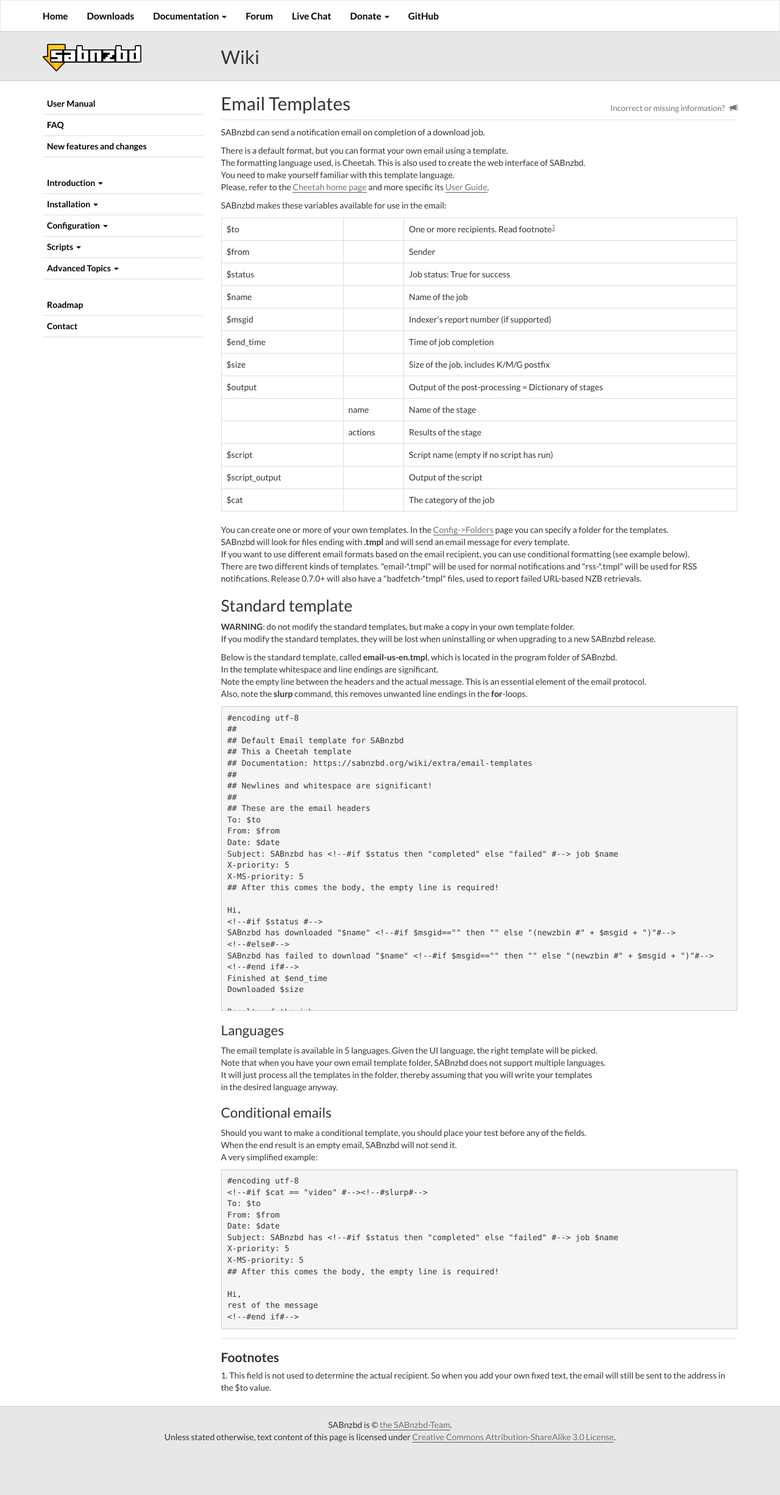
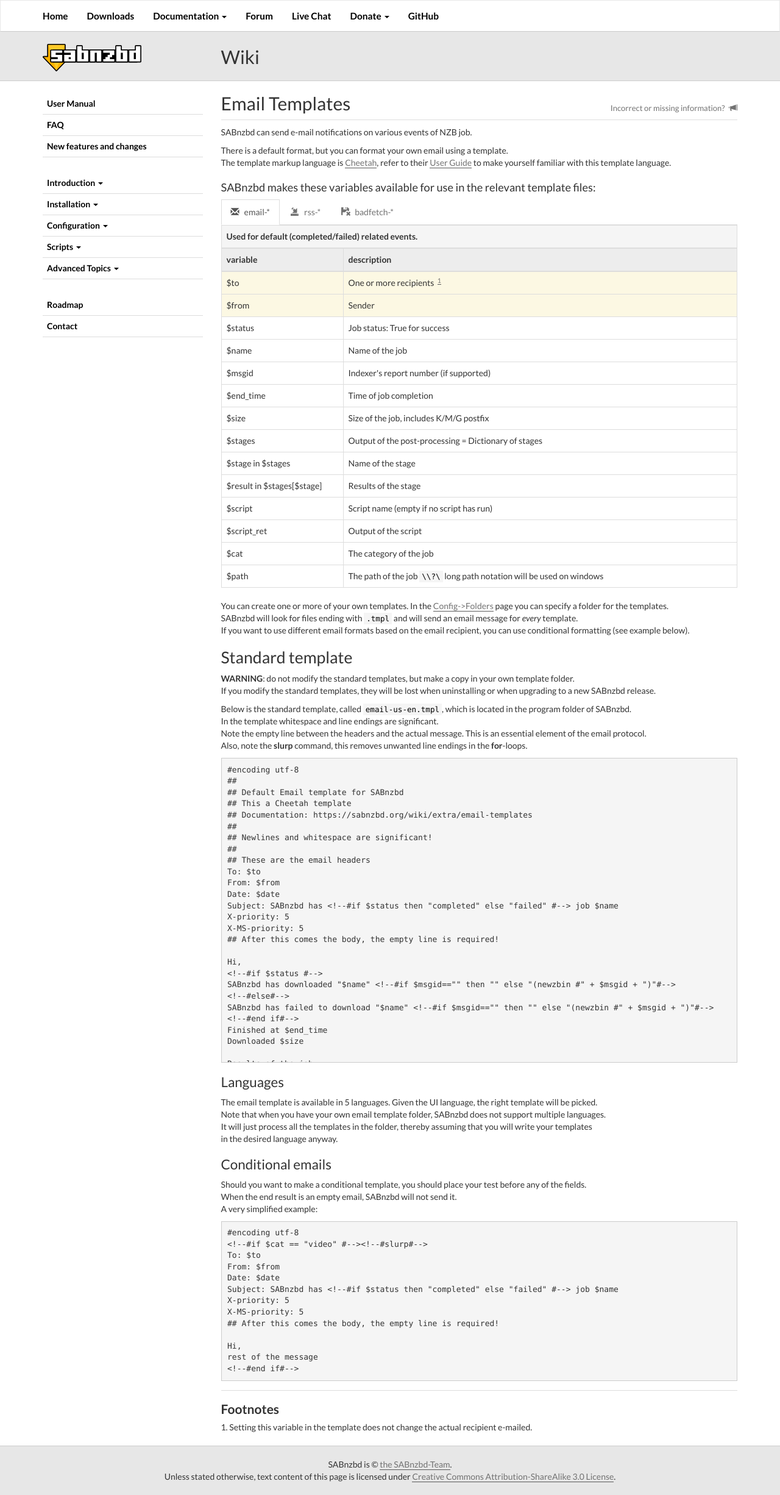
Before and after one commit to sabnzbd/sabnzbd.github.io, a Jekyll site: the page built from wiki/extra/email-templates.html, in a window 1280 px wide. Shown: the whole page at 61% size. Built offline with Jekyll 4.4.1, drawn with Linux system fonts in a browser that asks for light colours; before the commit the page ends 2387 px from its top, so only the background shows below that.

Commit message:
Added tables for each template and moved them to a tab layout to save space. Cleaned up some minor text and fix broken URLs.

```diff
--- a/wiki/extra/email-templates.html
+++ b/wiki/extra/email-templates.html
@@ -1,92 +1,175 @@
 ---
 title: Email Templates
 ---
-<p>SABnzbd can send a notification email on completion of a download job.</p>
+<p>SABnzbd can send e-mail notifications on various events of NZB job.</p>
 <p>There is a default format, but you can format your own email using a template.<br>
-    The formatting language used, is Cheetah. This is also used to create the web interface of SABnzbd.<br>
-    You need to make yourself familiar with this template language.<br>
-    Please, refer to the <a href="http://www.cheetahtemplate.org/index.html" target="_blank">Cheetah home page</a> and more specific its <a href="http://www.cheetahtemplate.org/docs/users_guide_html" target="_blank">User Guide</a>.
+   The template markup language is <a href="http://cheetahtemplate.org/" target="_blank">Cheetah</a>, refer to their <a href="http://cheetahtemplate.org/users_guide/index.html" target="_blank">User Guide</a> to make yourself familiar with this template language.
 </p>
-<p>SABnzbd makes these variables available for use in the email:</p>
+
+<h3>SABnzbd makes these variables available for use in the relevant template files:</h3>
+<div>
+  <ul class="nav nav-tabs" role="tablist">
+    <li role="presentation" class="active"><a href="#templateEmail" aria-controls="templateEmail" role="tab" data-toggle="tab"><span class="glyphicon glyphicon-envelope" aria-hidden="true"></span>&nbsp;&nbsp; email-*</a></li>
+    <li role="presentation"><a href="#templateRss" aria-controls="templateRss" role="tab" data-toggle="tab"><span class="glyphicon glyphicon-import" aria-hidden="true"></span>&nbsp;&nbsp; rss-*</a></li>
+    <li role="presentation"><a href="#templateBadFetch" aria-controls="templateBadFetch" role="tab" data-toggle="tab"><span class="glyphicon glyphicon-floppy-remove" aria-hidden="true"></span>&nbsp;&nbsp; badfetch-*</a></li>
+  </ul>
+
+  <div class="tab-content">
+    <div role="tabpanel" class="tab-pane active" id="templateEmail">
         <table class="table table-bordered table-hover">
-    <tbody>
-        <tr>
-            <td>$to</td>
-            <td></td>
-            <td>One or more recipients. Read footnote<sup class="footnoteref"><a id="footnoteref-1" href="#footnote-1">1</a></sup></td>
+            <thead>
+                <tr class="active">
+                    <th colspan="2">Used for default (completed/failed) related events.</th>
                 </tr>
                 <tr>
+                    <th>variable</th>
+                    <th>description</th>
+                </tr>
+            </thead>
+            <tbody>
+                <tr class="warning">
+                    <td>$to</td>
+                    <td>One or more recipients &nbsp;<sup class="footnoteref"><a id="footnoteref-1" href="#footnote-1">1</a></sup></td>
+                </tr>
+                <tr class="warning">
                     <td>$from</td>
-            <td></td>
                     <td>Sender</td>
                 </tr>
                 <tr>
                     <td>$status</td>
-            <td></td>
                     <td>Job status: True for success</td>
                 </tr>
                 <tr>
                     <td>$name</td>
-            <td></td>
                     <td>Name of the job</td>
                 </tr>
                 <tr>
                     <td>$msgid</td>
-            <td></td>
                     <td>Indexer's report number (if supported)</td>
                 </tr>
                 <tr>
                     <td>$end_time</td>
-            <td></td>
                     <td>Time of job completion</td>
                 </tr>
                 <tr>
                     <td>$size</td>
-            <td></td>
                     <td>Size of the job, includes K/M/G postfix</td>
                 </tr>
                 <tr>
-            <td>$output</td>
-            <td></td>
+                    <td>$stages</td>
                     <td>Output of the post-processing = Dictionary of stages</td>
                 </tr>
                 <tr>
-            <td></td>
-            <td>name</td>
+                    <td>$stage in $stages</td>
                     <td>Name of the stage</td>
                 </tr>
                 <tr>
-            <td></td>
-            <td>actions</td>
+                    <td>$result in $stages[$stage]</td>
                     <td>Results of the stage</td>
                 </tr>
                 <tr>
                     <td>$script</td>
-            <td></td>
                     <td>Script name (empty if no script has run)</td>
                 </tr>
                 <tr>
-            <td>$script_output</td>
-            <td></td>
+                    <td>$script_ret</td>
                     <td>Output of the script</td>
                 </tr>
                 <tr>
                     <td>$cat</td>
-            <td></td>
                     <td>The category of the job</td>
+                </tr>
+                <tr>
+                    <td>$path</td>
+                    <td>The path of the job <code>\\?\</code> long path notation will be used on windows</td>
                 </tr>
             </tbody>
         </table>
+    </div>
+    <div role="tabpanel" class="tab-pane" id="templateRss">
+        <table class="table table-bordered table-hover">
+            <thead>
+                <tr class="active">
+                    <th colspan="2">Used for RSS related events.</th>
+                </tr>
+                <tr>
+                    <th>variable</th>
+                    <th>description</th>
+                </tr>
+            </thead>
+            <tbody>
+                <tr class="warning">
+                    <td>$to</td>
+                    <td>One or more recipients &nbsp;<sup class="footnoteref"><a id="footnoteref-1" href="#footnote-1">1</a></sup></td>
+                </tr>
+                <tr class="warning">
+                    <td>$from</td>
+                    <td>Sender</td>
+                </tr>
+                <tr>
+                    <td>$amount</td>
+                    <td>Number of jobs added</td>
+                </tr>
+                <tr>
+                    <td>$feed</td>
+                    <td>Feed name</td>
+                </tr>
+                <tr>
+                    <td>$jobs</td>
+                    <td>List of jobs</td>
+                </tr>
+                <tr>
+                    <td>$job in $jobs</td>
+                    <td>Job title</td>
+                </tr>
+            </tbody>
+        </table>
+    </div>
+    <div role="tabpanel" class="tab-pane" id="templateBadFetch">
+        <table class="table table-bordered table-hover">
+            <thead>
+                <tr class="active">
+                    <th colspan="2"><span class="label  label-success">0.7.0+</span> Used to report failed URL-based NZB retrievals.</th>
+                </tr>
+                <tr>
+                    <th>variable</th>
+                    <th>description</th>
+                </tr>
+            </thead>
+            <tbody>
+                <tr class="warning">
+                    <td>$to</td>
+                    <td>One or more recipients &nbsp;<sup class="footnoteref"><a id="footnoteref-1" href="#footnote-1">1</a></sup></td>
+                </tr>
+                <tr class="warning">
+                    <td>$from</td>
+                    <td>Sender</td>
+                </tr>
+                <tr>
+                    <td>$url</td>
+                    <td>URL</td>
+                </tr>
+                <tr>
+                    <td>$msg</td>
+                    <td>Error message</td>
+                </tr>
+            </tbody>
+        </table>
+    </div>
+  </div>
+
+</div>
+
+
 <p>You can create one or more of your own templates. In the <a href="/wiki/configuration/{{ site.wiki_version }}/folders">Config-&gt;Folders</a> page you can specify a folder for the templates.<br>
-    SABnzbd will look for files ending with <strong>.tmpl</strong> and will send an email message for <em>every</em> template.<br>
+    SABnzbd will look for files ending with <code>.tmpl</code> and will send an email message for <em>every</em> template.<br>
     If you want to use different email formats based on the email recipient, you can use conditional formatting (see example below).<br>
-    There are two different kinds of templates. "email-*.tmpl" will be used for normal notifications and "rss-*.tmpl" will be used for RSS notifications. Release 0.7.0+ will also have a "badfetch-*tmpl" files, used to report failed URL-based NZB retrievals.
 </p>
 <h1 id="toc0"><span>Standard template</span></h1>
 <p><strong>WARNING</strong>: do not modify the standard templates, but make a copy in your own template folder.<br>
     If you modify the standard templates, they will be lost when uninstalling or when upgrading to a new SABnzbd release.
 </p>
-<p>Below is the standard template, called <strong>email-us-en.tmpl</strong>, which is located in the program folder of SABnzbd.<br>
+<p>Below is the standard template, called <code>email-us-en.tmpl</code>, which is located in the program folder of SABnzbd.<br>
     In the template whitespace and line endings are significant.<br>
     Note the empty line between the headers and the actual message. This is an essential element of the email protocol.<br>
     Also, note the <strong>slurp</strong> command, this removes unwanted line endings in the <strong>for</strong>-loops.
@@ -165,5 +248,5 @@
 </div>
 <div class="footnotes-footer">
     <div class="title">Footnotes</div>
-    <div class="footnote-footer" id="footnote-1">1. This field is not used to determine the actual recipient. So when you add your own fixed text, the email will still be sent to the address in the $to value.</div>
+    <div class="footnote-footer" id="footnote-1">1. Setting this variable in the template does not change the actual recipient e-mailed.</div>
 </div>
```
Lines whose indentation alone changed are shown as unchanged.
